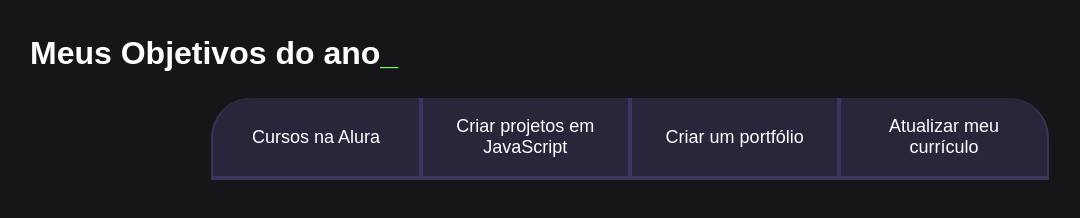
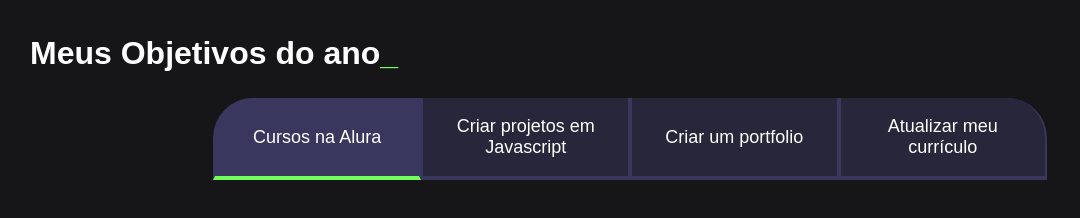
Before and after one commit to Renatinho46/robertinho, a plain HTML site: page index.html in a window 1280 px wide. Both pictures are taken after a click on the button "Cursos na Alura". Shown: the whole page, without its empty margins (10-1090 px from the left). Drawn offline with Linux system fonts and the light colour scheme.

Commit message:
Add files via upload

```diff
--- a/index.html
+++ b/index.html
@@ -11,15 +11,16 @@
 </html>
 <!-- código omitido -->
 
+<body>
   <section class="conteudo-principal">
       <h2 class="titulo-principal">Meus Objetivos do ano<span>_</span></h2>
       <div class="botoes">
-      <button class="botao">Cursos na Alura</button>
-      <button class="botao">Criar projetos em JavaScript</button>
-      <button class="botao">Criar um portfólio</button>
+          <button class="botao ativo">Cursos na Alura</button>
+          <button class="botao">Criar projetos em Javascript</button>
+          <button class="botao">Criar um portfolio</button>
           <button class="botao">Atualizar meu currículo</button>
       </div>
   </section>
+  <script src="main.js"></script>
 </body>
 </html>
-    <script src="main.js"></script>
--- a/main.js
+++ b/main.js
@@ -1,2 +1,12 @@
 const botoes = document.querySelectorAll(".botao");
-console.log(botoes)
+
+for(let i=0;i <botoes.length;i++){
+    botoes[i].onclick = function(){
+
+        for(let j=0;j<botoes.length;j++){
+            botoes[j].classList.remove("ativo");
+        }
+
+        botoes[i].classList.add("ativo");
+    }
+}
--- a/style.css
+++ b/style.css
@@ -68,11 +68,20 @@ font-family: 'Chakra Petch', sans-serif;
 .botoes {
   display: block;
 }
+.ativo{
+  background-color: var(--botao-ativo);
+  border-bottom: 4px solid var(--verde);
+}
+
+.botao:first-child {
+  border-radius: 40px 40px 0 0;
+}
 
 @media screen and (min-width: 768px) {
   .botoes {
       display: flex;
   }
+
   .botao:first-child {
       border-radius: 40px 0 0 0;
   }
@@ -81,7 +90,3 @@ font-family: 'Chakra Petch', sans-serif;
       border-radius: 0 40px 0 0;
   }
 }
-.ativo{
-  background-color: var(--botao-ativo);
-  border-bottom: 4px solid var(--verde);
-}
```
Lines whose indentation alone changed are shown as unchanged.
